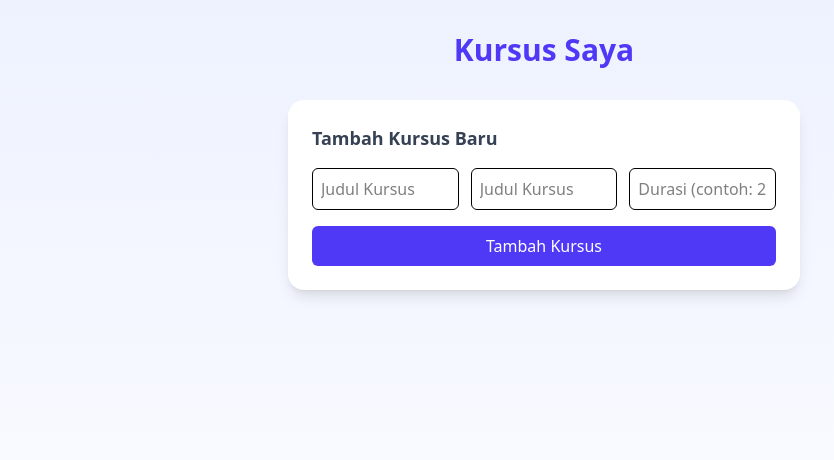
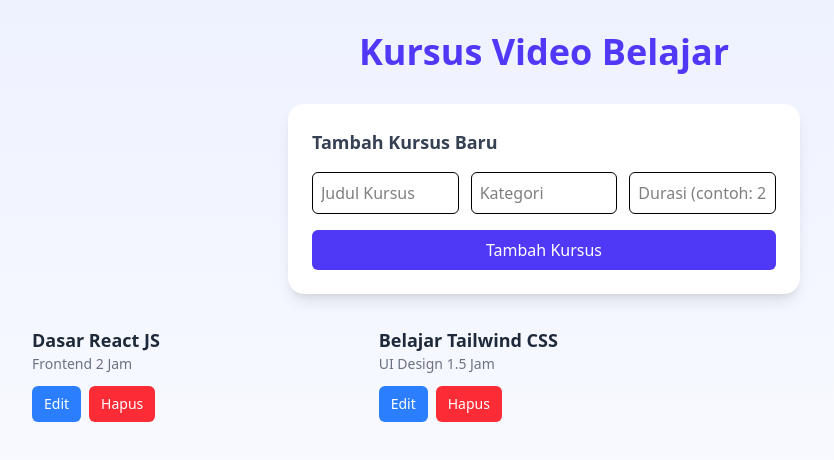
Before and after one commit to dheanatasilvia27/video-belajar-api, a React (Vite) app: page / in a window 1280 px wide. Shown: the top 460 px of the page, without its empty margins (96-930 px from the left). Built offline with nearby package versions, Linux system fonts and the light colour scheme.

Commit message:
menambahkan style pada CRUD

```diff
--- a/src/components/CourseCard.jsx
+++ b/src/components/CourseCard.jsx
@@ -1,9 +1,56 @@
-export default function CoursesCard({ title, category, duration }) {
+import { useState } from "react";
+
+export default function CourseCard({ course, onDelete, onUpdate }) {
+  const [isEditing, setIsEditing] = useState(false);
+  const [updatedTitle, setUpdatedTitle] = useState(course.title);
+
   return (
-    <div className="border p-4 rounded-lg shadow-md hover:shadow-lg transition">
-      <h3 className="font-semibold text-lg text-indigo-600">{title}</h3>
-      <p className="text-gray-600">{category}</p>
-      <p className="text-gray-500 text-sm">{duration}</p>
+    <div>
+      {isEditing ? (
+        <input
+          type="text"
+          value={updatedTitle}
+          onChange={(e) => setUpdatedTitle(e.target.value)}
+          className="border p-2 rounded-md mb-3 w-full focus:ring-2 focus:rinf-indigo-400 outline-none "
+        />
+      ) : (
+        <div className="mb-3 text-center sm:text-left">
+          <h2 className="text-lg font-semibold text-gray-800">
+            {course.title}
+          </h2>
+          <p className="text-sm text-gray-500">
+            {course.category} {course.duration}{" "}
+          </p>
+        </div>
+      )}
+
+      <div className="flex flex-col sm:flex-row gap-2 mt-auto">
+        {isEditing ? (
+          <button
+            onClick={() => {
+              onUpdate(course.id, updatedTitle);
+              setIsEditing(false);
+            }}
+            className="px-3 py-2 bg-green-500 text-white rounded-md text-sm hover:bg-green-600 transition"
+          >
+            Simpan
+          </button>
+        ) : (
+          <button
+            onClick={() => setIsEditing(true)}
+            className="px-3 py-2 bg-blue-500 text-white rounded-md text-sm hover:bg-blue-600 transition"
+          >
+            Edit
+          </button>
+        )}
+
+        <button
+          onClick={() => onDelete(course.id)}
+          className="px-3 py-2 bg-red-500 text-white rounded-md text-sm hover:bg-red-600 transition "
+        >
+          Hapus
+        </button>
+      </div>
     </div>
   );
 }
--- a/src/pages/MyCoursesPage.jsx
+++ b/src/pages/MyCoursesPage.jsx
@@ -47,8 +47,8 @@ export default function MyCoursePage() {
 
   return (
     <div className="min-h-screen bg-gradient-to-b from-indigo-50 to-white flex flex-col items-center px-4 py-8">
-      <h1 className="text-3xl sm-text-4xl font-bold text-indigo-600 mb-8 text-center">
-        Kursus Saya
+      <h1 className="text-3xl sm:text-4xl font-bold text-indigo-600 mb-8 text-center">
+        Kursus Video Belajar
       </h1>
 
       <div className="bg-white shadow-lg rounded-2xl p-6 w-full max-w-lg mb-8 border-indigo-100 ">
@@ -67,7 +67,7 @@ export default function MyCoursePage() {
 
           <input
             type="text"
-            placeholder="Judul Kursus"
+            placeholder="Kategori"
             value={newCategory}
             onChange={(e) => setNewCategory(e.target.value)}
             className="w-full border rounded-md p-2 focus:ring-2 focus:ring-indigo-400 outline-none"
@@ -84,13 +84,26 @@ export default function MyCoursePage() {
 
         <button
           onClick={handleAddCourse}
-          className="w-full mt-4 py-2 bg-indigo-600 text-white font-medium rounded-md hover-bg-indigo-700 transition"
+          className="w-full mt-4 py-2 bg-indigo-600 text-white font-medium rounded-md hover:bg-indigo-700 transition"
         >
           Tambah Kursus
         </button>
       </div>
 
-
+      <div className="grid gap-4 w-full max-w-5xl sm:grid-col-2 lg:grid-cols-3">
+        {course.length > 0 ? (
+          course.map((course) => (
+            <CourseCard
+              key={course.id}
+              course={course}
+              onDelete={handleDeleteCourse}
+              onUpdate={handleUpdateCourse}
+            />
+          ))
+        ) : (
+          <p className="text-gray-500 text-center w-full">Belum ada kursus</p>
+        )}
+      </div>
     </div>
   );
 }
```
